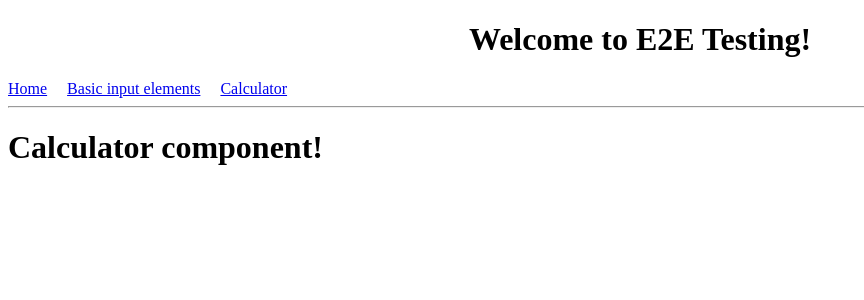
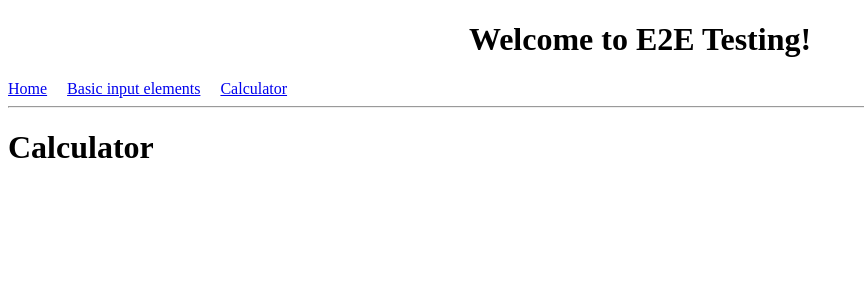
Before and after one commit to lshpanos/e2e-inputs-test, an Angular app: page /calculator in a window 1280 px wide. Shown: the top 300 px of the page, without its empty margins (0-864 px from the left). Built offline with nearby package versions, Linux system fonts and the light colour scheme.

Commit message:
Changes in templates

```diff
--- a/src/app/basic-input-elements/basic-input-elements.component.html
+++ b/src/app/basic-input-elements/basic-input-elements.component.html
@@ -1,3 +1,5 @@
+<h1>{{ title }} </h1>
+
 <div>
   <label for="first-name">First name: </label>
   <input type="text" id="first-name" value="Nick"/>
--- a/src/app/basic-input-elements/basic-input-elements.component.ts
+++ b/src/app/basic-input-elements/basic-input-elements.component.ts
@@ -1,4 +1,4 @@
-import { Component, OnInit } from '@angular/core';
+import {Component, OnInit} from '@angular/core';
 
 @Component({
   selector: 'app-basic-input-elements',
@@ -7,7 +7,10 @@ import { Component, OnInit } from '@angular/core';
 })
 export class BasicInputElementsComponent implements OnInit {
 
-  constructor() { }
+  title = 'Basic Input Elements Component';
+
+  constructor() {
+  }
 
   ngOnInit() {
   }
--- a/src/app/calculator/calculator.component.html
+++ b/src/app/calculator/calculator.component.html
@@ -1,3 +1,3 @@
-<h1>Calculator component!</h1>
+<h1>{{ title }} </h1>
 
 <div></div>
--- a/src/app/calculator/calculator.component.ts
+++ b/src/app/calculator/calculator.component.ts
@@ -1,4 +1,4 @@
-import { Component, OnInit } from '@angular/core';
+import {Component, OnInit} from '@angular/core';
 
 @Component({
   selector: 'app-calculator',
@@ -7,7 +7,10 @@ import { Component, OnInit } from '@angular/core';
 })
 export class CalculatorComponent implements OnInit {
 
-  constructor() { }
+  title = 'Calculator';
+
+  constructor() {
+  }
 
   ngOnInit() {
   }
```
